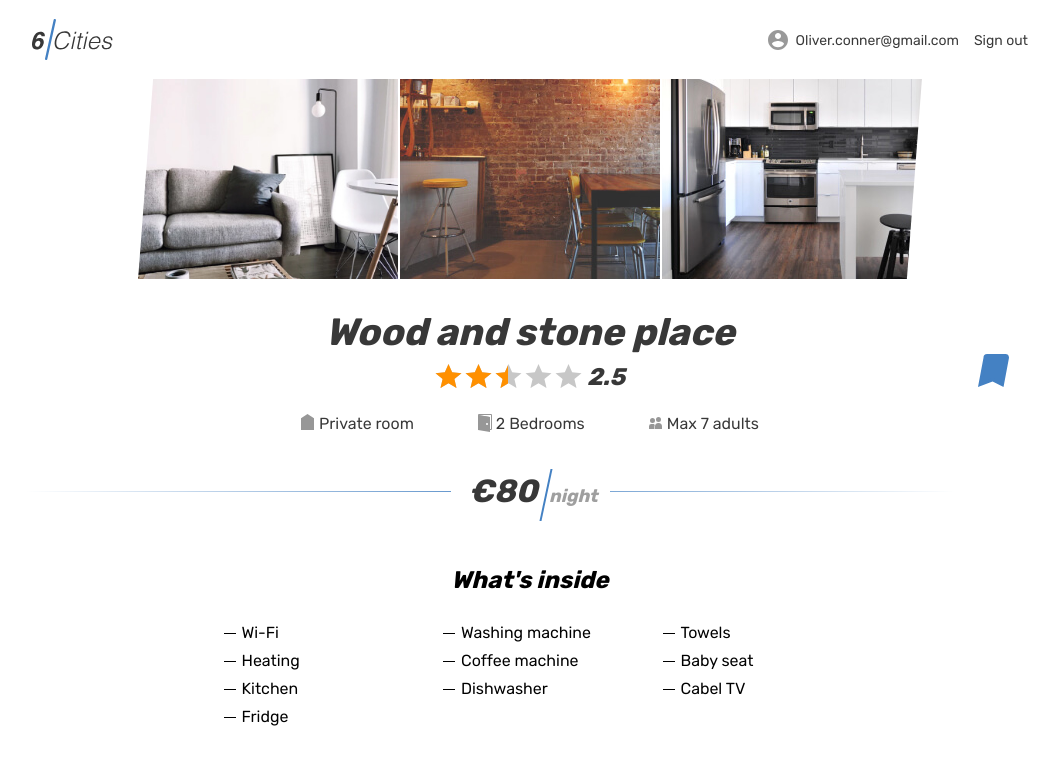
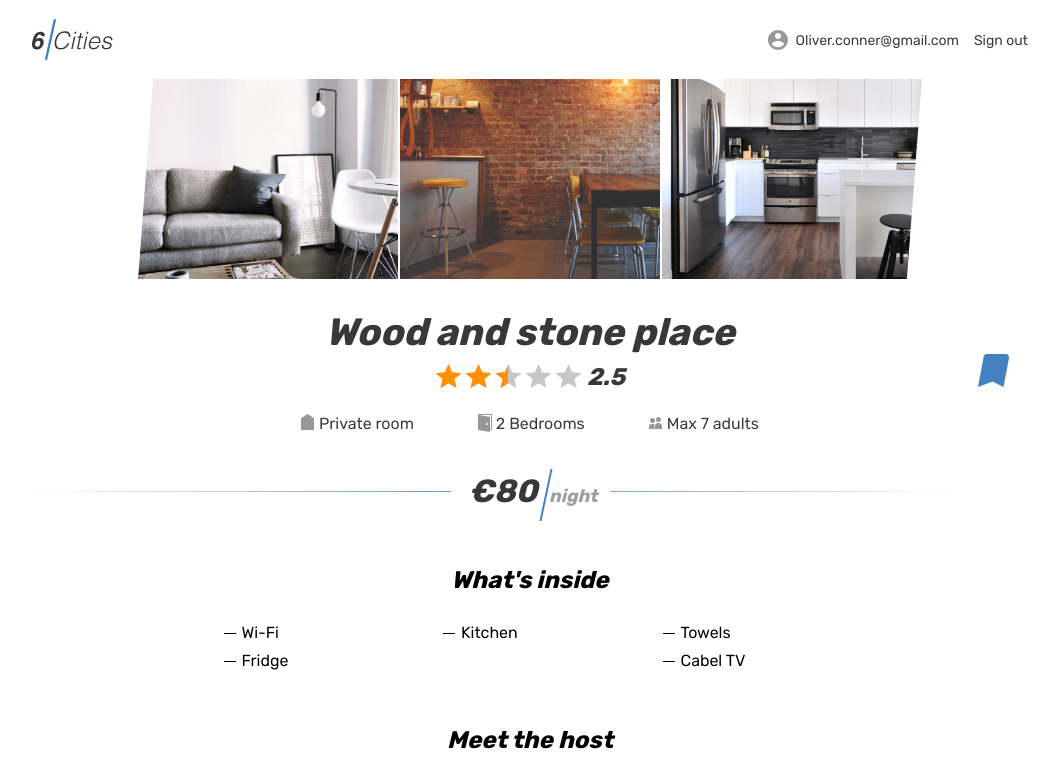
Before and after one commit to twelwet/352625-six-cities-7, a React (Create React App) app in the folder project/: page /offer/offer002 in a window 1280 px wide. Shown: the top 775 px of the page, without its empty margins (110-1167 px from the left). Built offline with nearby package versions, Linux system fonts and the light colour scheme.

Commit message:
Рефактор моков (добавлены 'goods')

```diff
--- a/project/src/components/pages/room/room.jsx
+++ b/project/src/components/pages/room/room.jsx
@@ -14,6 +14,7 @@ function Room({offer, offers}) {
     rating,
     bedrooms,
     maxAdults,
+    goods,
     isPremium,
     isFavourite,
   } = offer;
@@ -78,36 +79,15 @@ function Room({offer, offers}) {
               <div className="property__inside">
                 <h2 className="property__inside-title">What&apos;s inside</h2>
                 <ul className="property__inside-list">
-                  <li className="property__inside-item">
-                    Wi-Fi
-                  </li>
-                  <li className="property__inside-item">
-                    Washing machine
-                  </li>
-                  <li className="property__inside-item">
-                    Towels
-                  </li>
-                  <li className="property__inside-item">
-                    Heating
-                  </li>
-                  <li className="property__inside-item">
-                    Coffee machine
-                  </li>
-                  <li className="property__inside-item">
-                    Baby seat
-                  </li>
-                  <li className="property__inside-item">
-                    Kitchen
-                  </li>
-                  <li className="property__inside-item">
-                    Dishwasher
-                  </li>
-                  <li className="property__inside-item">
-                    Cabel TV
-                  </li>
-                  <li className="property__inside-item">
-                    Fridge
-                  </li>
+                  {
+                    goods.map(
+                      (item) => (
+                        <li key={Math.random()} className="property__inside-item">
+                          {item}
+                        </li>
+                      ),
+                    )
+                  }
                 </ul>
               </div>
               <div className="property__host">
--- a/project/src/mocks/constants.js
+++ b/project/src/mocks/constants.js
@@ -99,4 +99,17 @@ const Cities = {
   },
 };
 
-export {OfferTypes, Cities, CitiesNames, ZOOM_OFFER};
+const Goods = {
+  WI_FI: 'Wi-Fi',
+  HEATING: 'Heating',
+  KITCHEN: 'Kitchen',
+  FRIDGE: 'Fridge',
+  WASHING_MACHINE: 'Washing machine',
+  COFFEE_MASHINE: 'Coffee machine',
+  DISHWASHER: 'Dishwasher',
+  TOWELS: 'Towels',
+  BABY_SEAT: 'Baby seat',
+  CABEL_TV: 'Cabel TV',
+};
+
+export {OfferTypes, Cities, CitiesNames, ZOOM_OFFER, Goods};
--- a/project/src/mocks/offers.js
+++ b/project/src/mocks/offers.js
@@ -1,4 +1,4 @@
-import {OfferTypes, Cities, CitiesNames, ZOOM_OFFER} from './constants.js';
+import {OfferTypes, Cities, CitiesNames, ZOOM_OFFER, Goods} from './constants.js';
 
 const offers = [
   {
@@ -14,6 +14,12 @@ const offers = [
     rating: 5,
     bedrooms: 3,
     maxAdults: 6,
+    goods: [
+      Goods.BABY_SEAT,
+      Goods.CABEL_TV,
+      Goods.COFFEE_MASHINE,
+      Goods.DISHWASHER,
+    ],
     city: Cities[CitiesNames.AMSTERDAM],
     isPremium: true,
     isFavourite: false,
@@ -37,6 +43,13 @@ const offers = [
     rating: 2.5,
     bedrooms: 2,
     maxAdults: 7,
+    goods: [
+      Goods.WI_FI,
+      Goods.KITCHEN,
+      Goods.TOWELS,
+      Goods.FRIDGE,
+      Goods.CABEL_TV,
+    ],
     city: Cities[CitiesNames.AMSTERDAM],
     isPremium: false,
     isFavourite: true,
@@ -60,6 +73,10 @@ const offers = [
     rating: 4,
     bedrooms: 3,
     maxAdults: 5,
+    goods: [
+      Goods.WI_FI,
+      Goods.CABEL_TV,
+    ],
     city: Cities[CitiesNames.AMSTERDAM],
     isPremium: false,
     isFavourite: false,
@@ -84,6 +101,15 @@ const offers = [
     rating: 3.5,
     bedrooms: 4,
     maxAdults: 5,
+    goods: [
+      Goods.WI_FI,
+      Goods.KITCHEN,
+      Goods.TOWELS,
+      Goods.FRIDGE,
+      Goods.CABEL_TV,
+      Goods.BABY_SEAT,
+      Goods.HEATING,
+    ],
     city: Cities[CitiesNames.AMSTERDAM],
     isPremium: true,
     isFavourite: true,
@@ -109,6 +135,9 @@ const offers = [
     rating: 1.9,
     bedrooms: 1,
     maxAdults: 2,
+    goods: [
+      Goods.COFFEE_MASHINE,
+    ],
     city: Cities[CitiesNames.AMSTERDAM],
     isPremium: false,
     isFavourite: false,
--- a/project/src/prop-types/offer.prop.js
+++ b/project/src/prop-types/offer.prop.js
@@ -11,6 +11,7 @@ export default PropTypes.shape({
   rating: PropTypes.number.isRequired,
   bedrooms: PropTypes.number.isRequired,
   maxAdults: PropTypes.number.isRequired,
+  goods: PropTypes.arrayOf(PropTypes.string).isRequired,
   city: PropTypes.shape({
     name: PropTypes.oneOf(
       [
```
